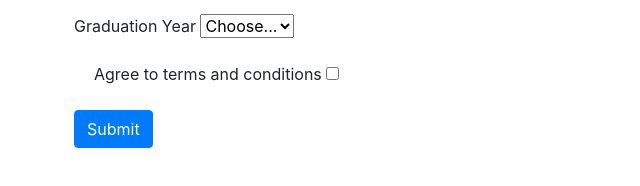
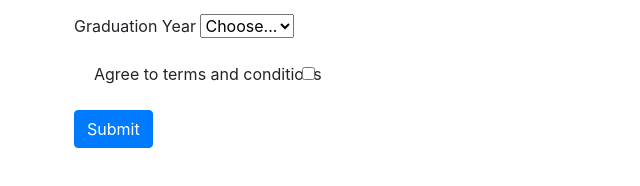
Before and after one commit to acciojob/bootstrap-form-easy-RajnandaniPawar, a website: page main.html in a window 1280 px wide. Shown: the part 510-696 px from the top of the page, 11-651 px from the left. Drawn offline with nearby package versions, Linux system fonts and the light colour scheme.

Commit message:
created a submission

```diff
--- a/main.html
+++ b/main.html
@@ -71,7 +71,7 @@
             <!-- Conditions Checkbox -->
             <div class="form-group form-check">
 <label for="conditions-checkbox">Agree to terms and conditions</label>
-<input type="checkbox" id="conditions-checkbox">
+<input type="checkbox" id="conditions-checkbox" class="form-check-input" required>
                 <div class="invalid-feedback">
                     You must agree to the terms and conditions.
                 </div>
```
